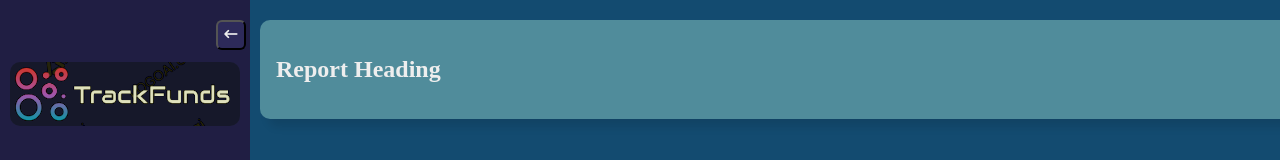
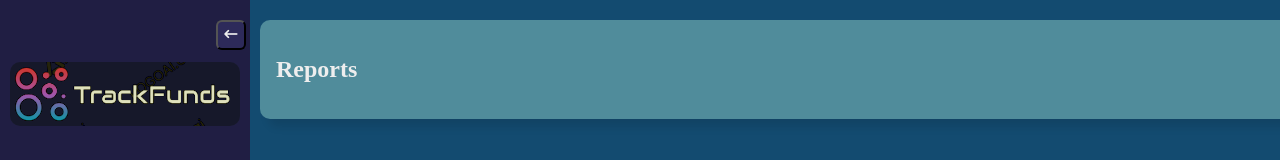
Before and after one commit to rohitghatal1/ExpenseTracker-React-TS, a React (Create React App) app: page /reports in a window 1280 px wide. Shown: the top 160 px of the page. Built offline with nearby package versions, Linux system fonts and the light colour scheme.

Commit message:
added report section

```diff
--- a/src/Components/Expenses.tsx
+++ b/src/Components/Expenses.tsx
@@ -49,7 +49,6 @@ const Expenses: React.FC<NavbarProps> = ({isCollapsed}) => {
         closeAddExpenseModal();
       }
       else{
-        const errorResponse = await response.json();
         console.error("Failed to add expense");
       }
     } catch(error){
--- a/src/Components/Reports.tsx
+++ b/src/Components/Reports.tsx
@@ -11,8 +11,10 @@ const Reports : React.FC<Props> = ({isCollapsed}) => {
         <div className={`reportComponent ${isCollapsed? "collapsed" : ""}`}>
             <div className="reportContainer">
                 <div className="report">
-                    <h2>Report Heading</h2>
+                    <h2>Reports</h2>
+                    <div className="reportDetails">
 
+                    </div>
                 </div>
             </div>
         </div>
```
